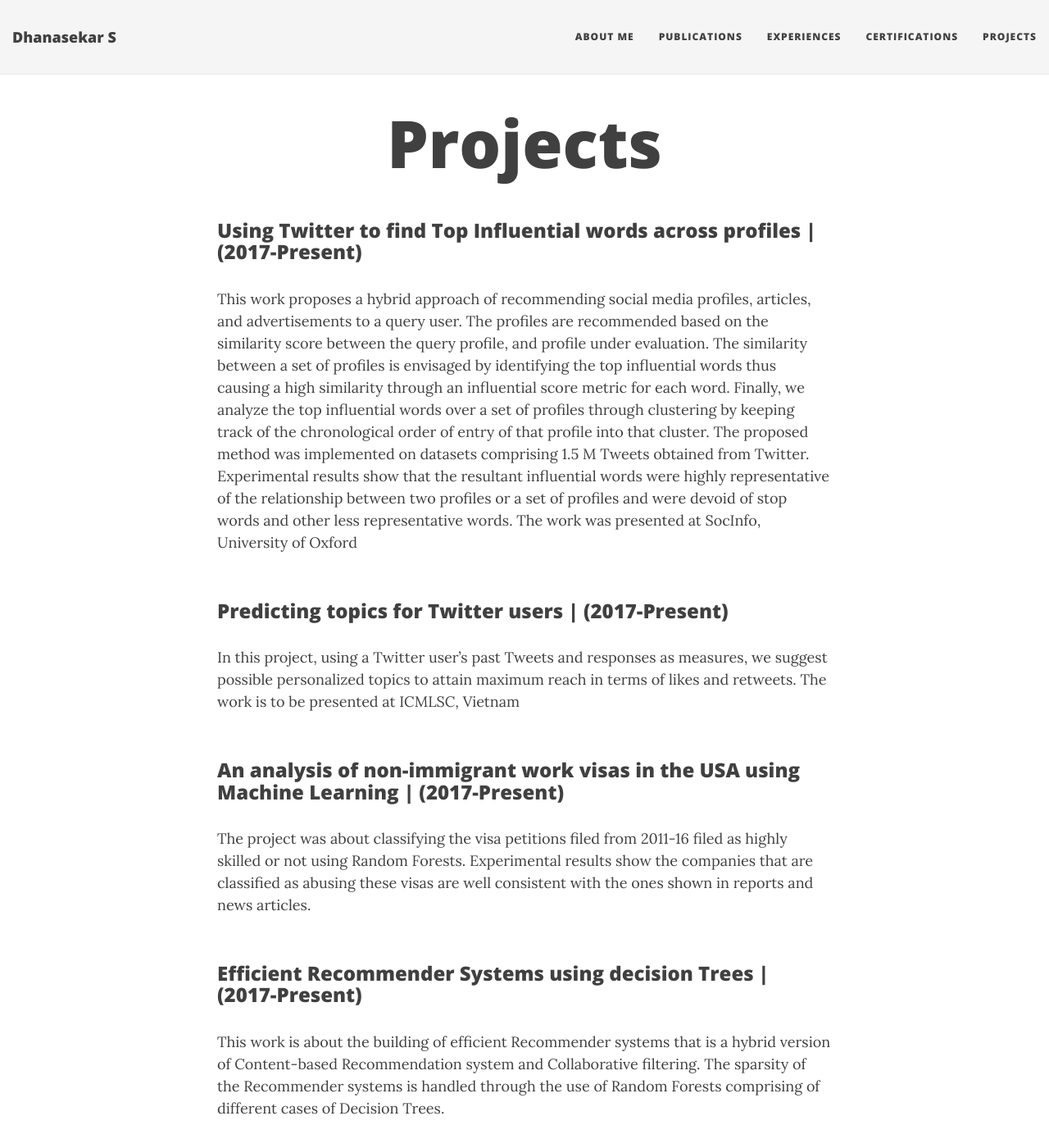
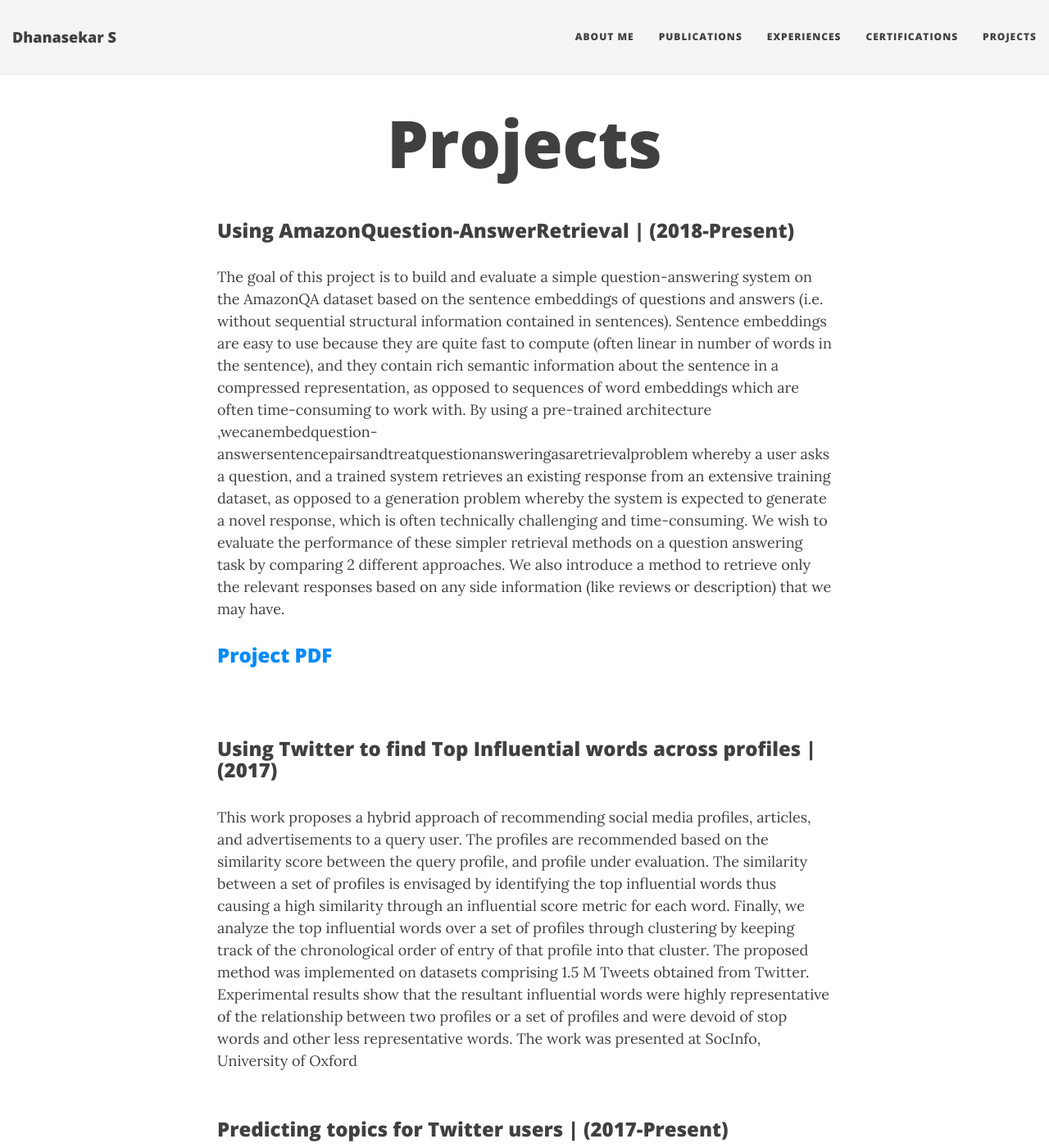
Before and after one commit to Dhanasekar-S/Dhanasekar-S.github.io, a Jekyll site: the page built from projects.md, in a window 1280 px wide and 1400 px high. Shown: the whole window at 82% size. Built offline with Jekyll 4.4.1, drawn with Linux system fonts in a browser that asks for light colours; nearby versions of some CDN libraries.

Commit message:
Update projects.md

```diff
--- a/projects.md
+++ b/projects.md
@@ -2,7 +2,13 @@
 layout: page
 title: Projects
 ---
-<h3>Using Twitter to find Top Influential words across profiles | (2017-Present)</h3>
+<h3>Using  AmazonQuestion-AnswerRetrieval | (2018-Present)</h3>
+The goal of this project is to build and evaluate a simple question-answering system on the AmazonQA dataset based on the sentence embeddings of questions and answers (i.e. without sequential structural information contained in sentences). Sentence embeddings are easy to use because they are quite fast to compute (often linear in number of words in the sentence), and they contain rich semantic information about the sentence in a compressed representation, as opposed to sequences of word embeddings which are often time-consuming to work with. By using a pre-trained architecture ,wecanembedquestion-answersentencepairsandtreatquestionansweringasaretrievalproblem whereby a user asks a question, and a trained system retrieves an existing response from an extensive training dataset, as opposed to a generation problem whereby the system is expected to generate a novel response, which is often technically challenging and time-consuming. We wish to evaluate the performance of these simpler retrieval methods on a question answering task by comparing 2 different approaches. We also introduce a method to retrieve only the relevant responses based on any side information (like reviews or description) that we may have. <br>
+
+<h3><a href="https://Dhanasekar-S.github.io/research/ECE_590__NLP_Final_Project.pdf" target="_blank">Project PDF</a></h3>
+<br>
+
+<h3>Using Twitter to find Top Influential words across profiles | (2017)</h3>
 This work proposes a hybrid approach of recommending social media profiles, articles, and advertisements to a query user. The profiles are recommended based on the similarity score between the query profile, and profile under evaluation. The similarity between a set of profiles is envisaged by identifying the top influential words thus causing a high similarity through an influential score metric for each word. Finally, we analyze the top influential words over a set of profiles through clustering by keeping track of the chronological order of entry of that profile into that cluster. The proposed method was implemented on datasets comprising 1.5 M Tweets obtained from Twitter. Experimental results show that the resultant influential words were highly representative of the relationship between two profiles or a set of profiles and were devoid of stop words and other less representative words.
 The work was presented at SocInfo, University of Oxford<br>
 <br>
```
